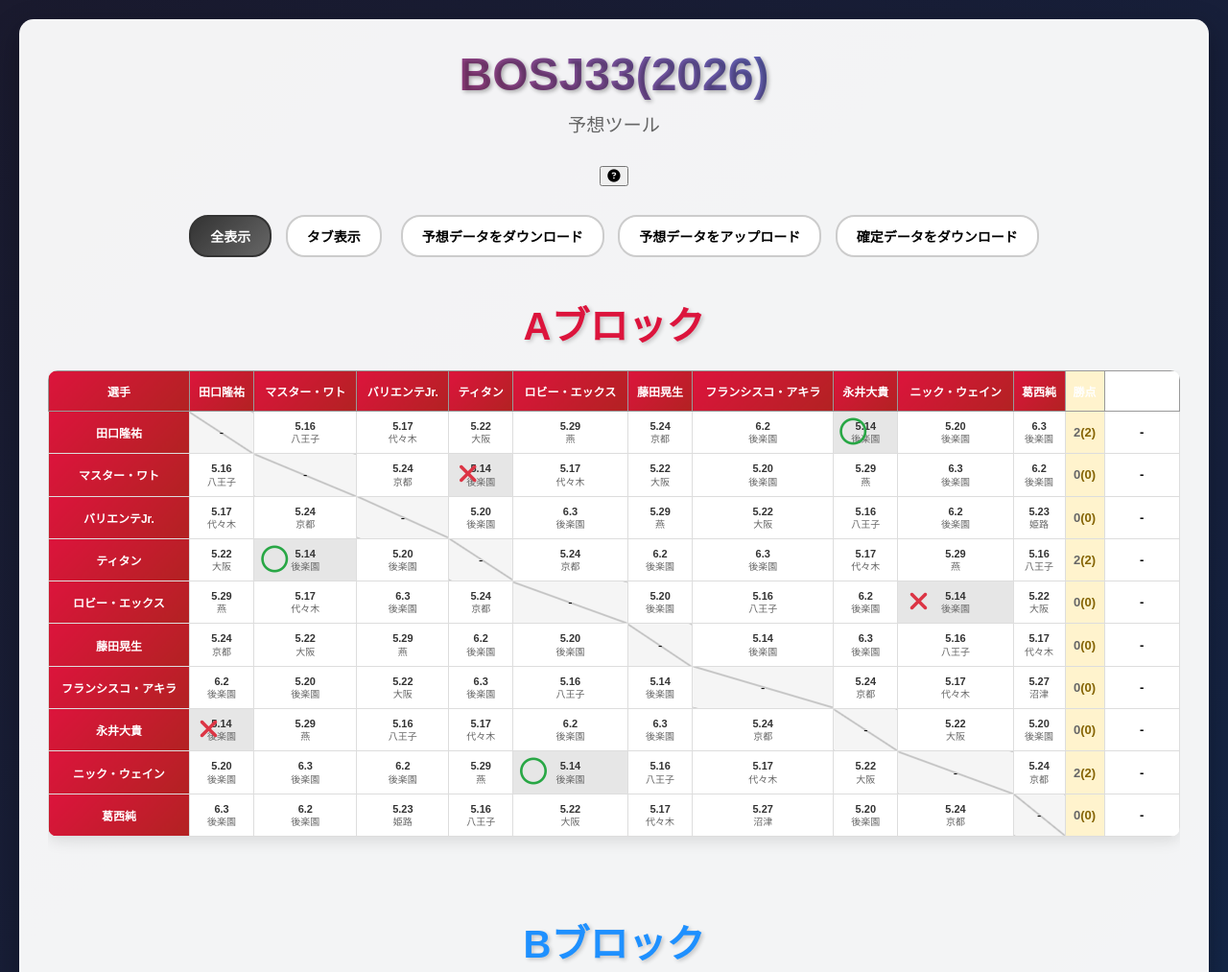
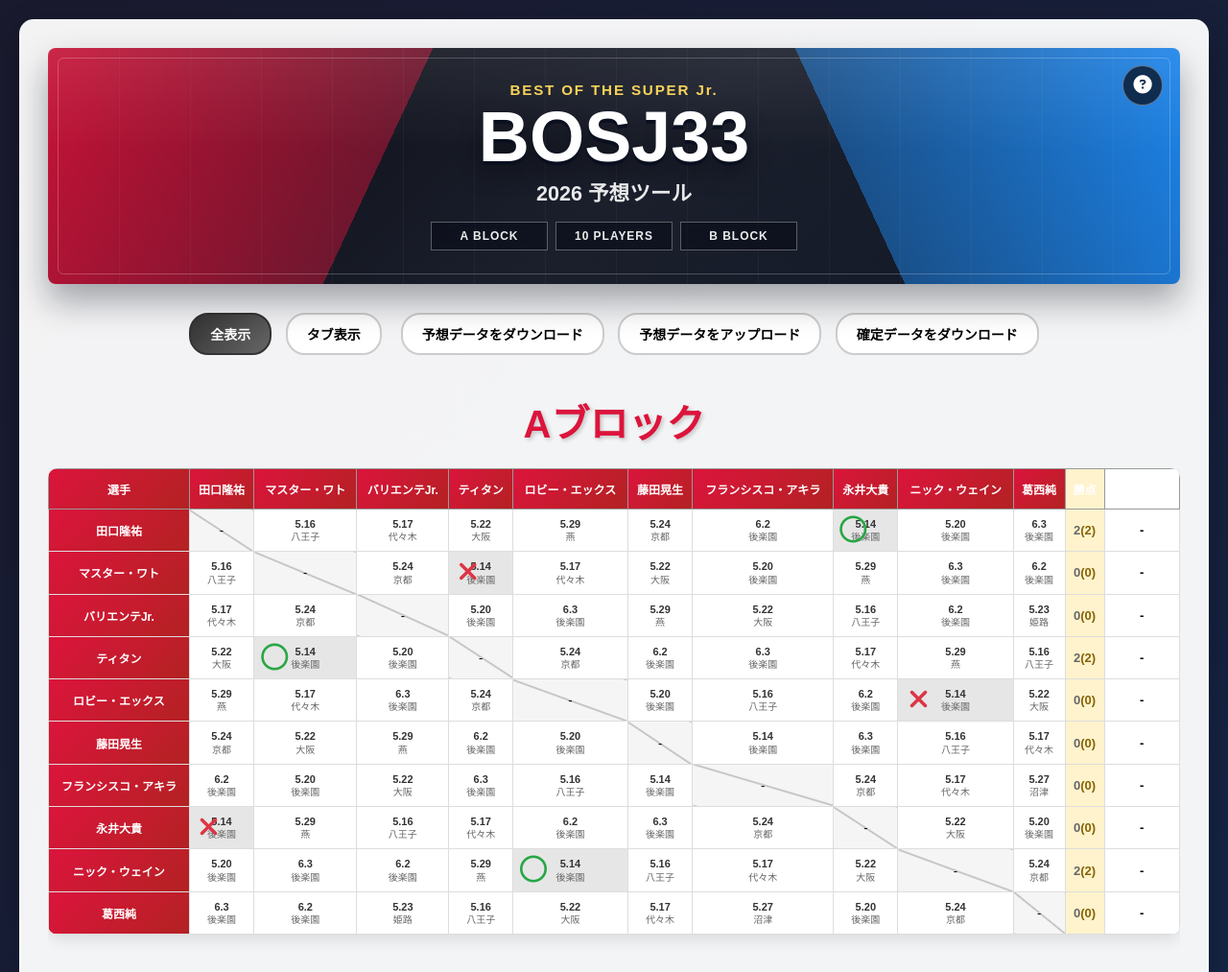
Before and after one commit to nakawankuma/bosj33Evaluation, a website: page index.html in a window 1280 px wide. Shown: the top 1013 px of the page at 96% size. Drawn offline with Linux system fonts and the light colour scheme.

Commit message:
スタイルの変更

```diff
--- a/index.html
+++ b/index.html
@@ -11,9 +11,19 @@
 <body>
     <div class="container">
         <div class="header">
-            <div class="main-title">BOSJ33(2026)</div>
-            <div class="subtitle">予想ツール</div>
-            <button id="help-btn" class="help-button" title="使い方"><i class="fa-solid fa-question-circle"></i></button>
+            <div class="header-copy">
+                <div class="header-kicker">BEST OF THE SUPER Jr.</div>
+                <div class="main-title">BOSJ33</div>
+                <div class="subtitle">2026 予想ツール</div>
+                <div class="header-meta" aria-label="大会形式">
+                    <span>A BLOCK</span>
+                    <span>10 PLAYERS</span>
+                    <span>B BLOCK</span>
+                </div>
+            </div>
+            <button id="help-btn" class="help-button" title="使い方" aria-label="使い方">
+                <i class="fa-solid fa-question-circle"></i>
+            </button>
         </div>
 
         <div class="controls">
--- a/style.css
+++ b/style.css
@@ -17,25 +17,119 @@
         }
 
         .header {
+            position: relative;
+            overflow: hidden;
+            display: flex;
+            justify-content: center;
+            align-items: center;
+            min-height: 190px;
+            margin-bottom: 30px;
+            padding: 28px 72px;
+            color: white;
             text-align: center;
-            margin-bottom: 30px;
+            border-radius: 8px;
+            background:
+                linear-gradient(115deg, rgba(220, 20, 60, 0.9) 0%, rgba(220, 20, 60, 0.45) 31%, transparent 31%),
+                linear-gradient(245deg, rgba(30, 144, 255, 0.9) 0%, rgba(30, 144, 255, 0.45) 31%, transparent 31%),
+                linear-gradient(135deg, #090b12 0%, #1b1f2c 52%, #111827 100%);
+            box-shadow: 0 18px 35px rgba(7, 12, 24, 0.35);
+            isolation: isolate;
+        }
+
+        .header::before {
+            content: "";
+            position: absolute;
+            inset: 10px;
+            border: 1px solid rgba(255, 255, 255, 0.22);
+            border-radius: 6px;
+            pointer-events: none;
+        }
+
+        .header::after {
+            content: "";
+            position: absolute;
+            inset: 0;
+            background:
+                repeating-linear-gradient(90deg, rgba(255, 255, 255, 0.08) 0 1px, transparent 1px 74px),
+                linear-gradient(180deg, rgba(255, 255, 255, 0.18), transparent 42%);
+            mix-blend-mode: screen;
+            opacity: 0.45;
+            pointer-events: none;
+        }
+
+        .header-copy {
+            position: relative;
+            z-index: 1;
+            display: grid;
+            gap: 6px;
+            justify-items: center;
+        }
+
+        .header-kicker {
+            color: #f8d35a;
+            font-size: 0.95rem;
+            font-weight: 800;
+            letter-spacing: 0.12em;
         }
 
         .main-title {
-            font-size: 3em;
-            font-weight: bold;
-            background: linear-gradient(45deg, #DC143C, #1E90FF);
-            -webkit-background-clip: text;
-            -webkit-text-fill-color: transparent;
-            background-clip: text;
-            text-shadow: 2px 2px 4px rgba(0, 0, 0, 0.3);
-            margin-bottom: 10px;
+            font-size: 4.6rem;
+            line-height: 0.95;
+            font-weight: 900;
+            letter-spacing: 0;
+            color: #ffffff;
+            text-shadow:
+                0 4px 0 #0b1020,
+                0 12px 24px rgba(0, 0, 0, 0.45);
         }
 
         .subtitle {
-            font-size: 1.2em;
-            color: #666;
-            margin-bottom: 30px;
+            font-size: 1.35rem;
+            color: rgba(255, 255, 255, 0.9);
+            font-weight: 800;
+        }
+
+        .header-meta {
+            display: flex;
+            justify-content: center;
+            flex-wrap: wrap;
+            gap: 8px;
+            margin-top: 10px;
+        }
+
+        .header-meta span {
+            min-width: 96px;
+            padding: 7px 12px;
+            border: 1px solid rgba(255, 255, 255, 0.32);
+            background: rgba(8, 12, 24, 0.58);
+            color: rgba(255, 255, 255, 0.92);
+            font-size: 0.75rem;
+            font-weight: 800;
+            letter-spacing: 0.08em;
+        }
+
+        .help-button {
+            position: absolute;
+            top: 18px;
+            right: 18px;
+            z-index: 2;
+            display: inline-grid;
+            place-items: center;
+            width: 42px;
+            height: 42px;
+            border: 1px solid rgba(255, 255, 255, 0.35);
+            border-radius: 50%;
+            background: rgba(8, 12, 24, 0.72);
+            color: #ffffff;
+            font-size: 1.2rem;
+            cursor: pointer;
+            transition: transform 0.2s ease, background 0.2s ease, box-shadow 0.2s ease;
+        }
+
+        .help-button:hover {
+            transform: translateY(-1px);
+            background: rgba(220, 20, 60, 0.86);
+            box-shadow: 0 8px 18px rgba(0, 0, 0, 0.28);
         }
 
         .controls {
@@ -310,8 +404,41 @@
                 padding: 15px;
             }
 
+            .header {
+                min-height: 170px;
+                padding: 24px 54px 24px 20px;
+                align-items: center;
+            }
+
+            .header-kicker {
+                font-size: 0.72rem;
+                letter-spacing: 0.08em;
+            }
+
             .main-title {
-                font-size: 2em;
+                font-size: 3rem;
+            }
+
+            .subtitle {
+                font-size: 1rem;
+            }
+
+            .header-meta {
+                gap: 6px;
+            }
+
+            .header-meta span {
+                min-width: 0;
+                padding: 6px 8px;
+                font-size: 0.64rem;
+            }
+
+            .help-button {
+                top: 14px;
+                right: 14px;
+                width: 36px;
+                height: 36px;
+                font-size: 1rem;
             }
 
             .tabs {
```
